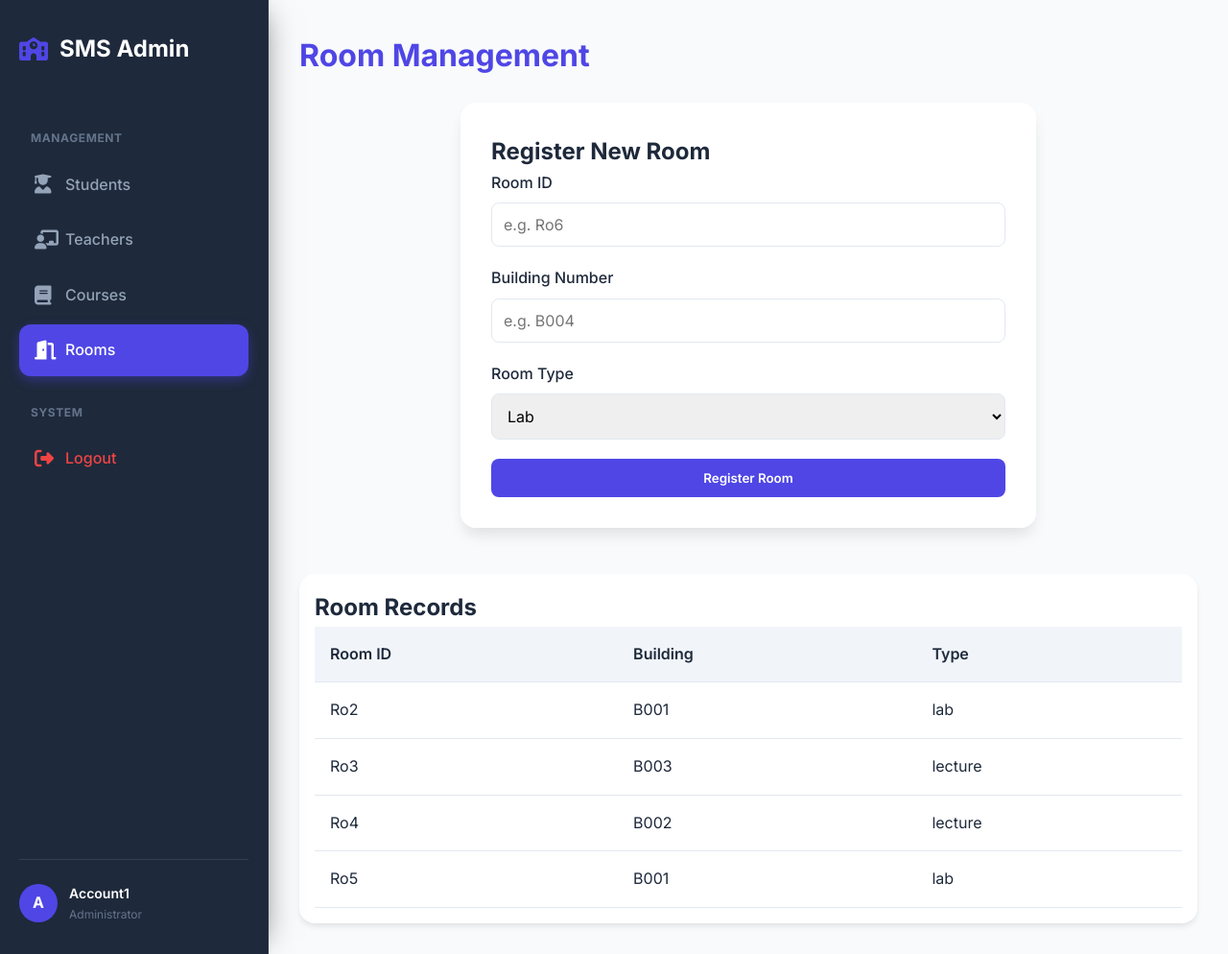
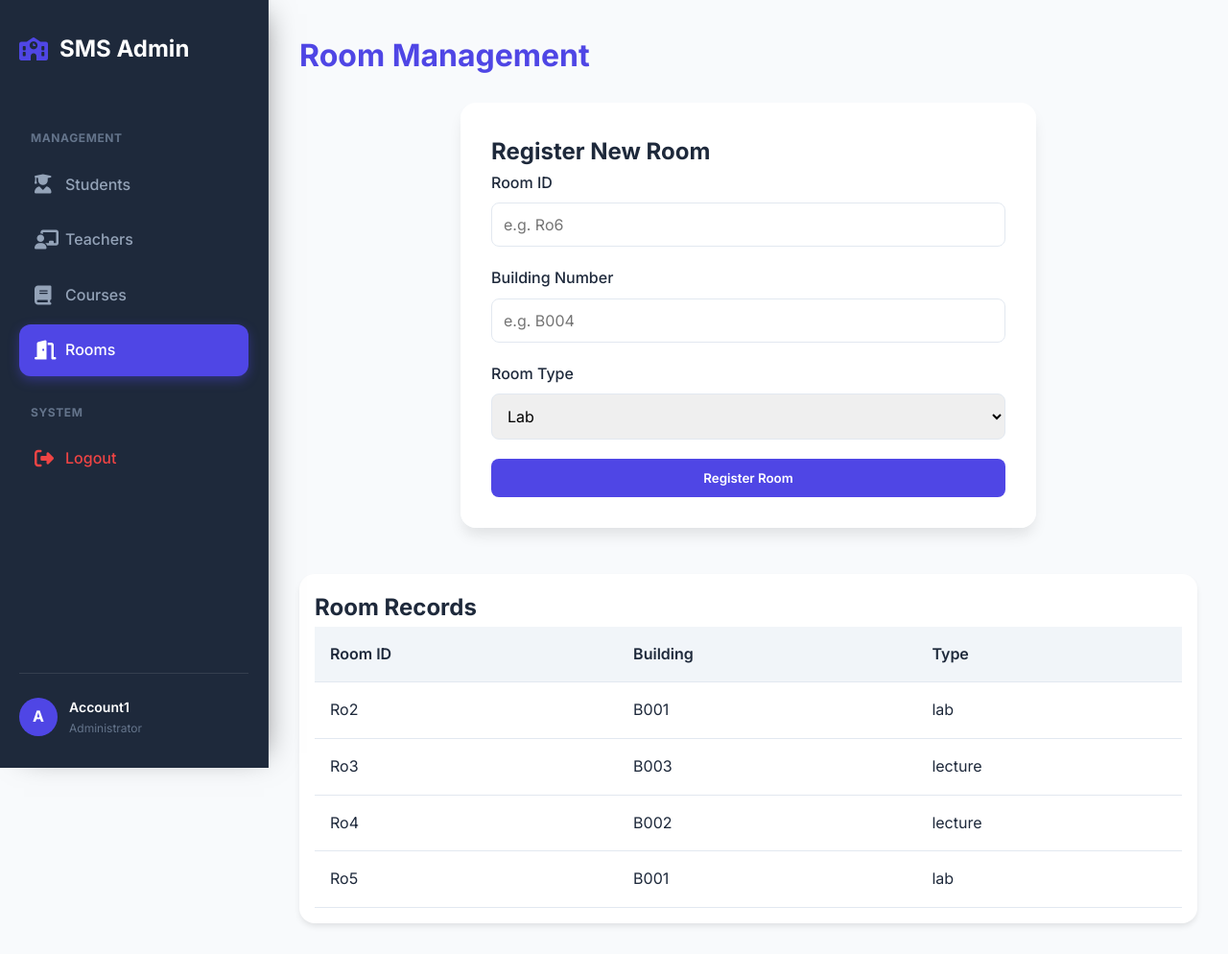
Before and after one commit to jabez-abija2399/School-Management-System, a PHP site: page /Room/room.php in a window 1280 px wide. Shown: the whole page at 96% size. Run offline with PHP 8.4, Linux system fonts and the light colour scheme; a user stored in the database is signed in; data comes from the database, SQL or seed files in the repository.

Commit message:
style: Make navigation fixed and scrollable, and adjust main content positioning and height.

```diff
--- a/CSS/style.css
+++ b/CSS/style.css
@@ -37,7 +37,12 @@ nav {
     flex-direction: column;
     border-right: 1px solid rgba(255, 255, 255, 0.05);
     box-shadow: 10px 0 30px -15px rgba(0, 0, 0, 0.5);
-    z-index: 10;
+    z-index: 100;
+    position: fixed;
+    top: 0;
+    left: 0;
+    bottom: 0;
+    overflow-y: auto;
 }
 
 nav h2 {
@@ -136,7 +141,9 @@ nav a.active {
 main {
     flex: 1;
     padding: 2rem;
-    overflow-y: auto;
+    margin-left: 280px;
+    /* Width of the sidebar */
+    min-height: 100vh;
 }
 
 .container {
```
